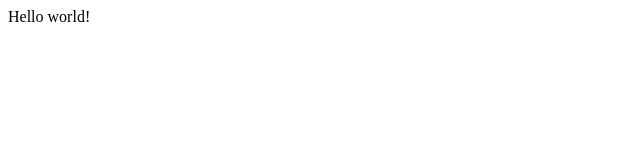
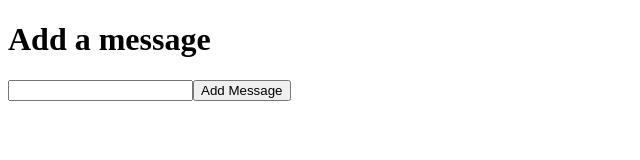
Before and after one commit to developer-junaid/Gatsby-FaunaDB-Tutorial, a Gatsby site: page / in a window 1280 px wide. Shown: the whole page, without its empty margins (0-640 px from the left). Built offline with nearby package versions, Linux system fonts and the light colour scheme; Gatsby itself is replaced by a stand-in of ours.

Commit message:
Added Serverless Function and Database logic

```diff
--- a/package.json
+++ b/package.json
@@ -4,6 +4,7 @@
   "description": "A simplified bare-bones starter for Gatsby",
   "version": "0.1.0",
   "license": "0BSD",
+  "proxy": "http://localhost:8888/",
   "scripts": {
     "build": "gatsby build",
     "develop": "gatsby develop",
--- a/src/pages/index.js
+++ b/src/pages/index.js
@@ -1,5 +1,60 @@
-import React from "react"
+import React, { useEffect } from "react"
+import { Formik } from "formik"
 
+// Home
 export default function Home() {
-  return <div>Hello world!</div>
+  return (
+    <div>
+      <h1>Add a message</h1>
+      <Formik
+        initialValues={{ message: "" }}
+        validate={values => {
+          const errors = {}
+          if (!values.message) {
+            errors.message = "Required"
+          }
+          return errors
+        }}
+        onSubmit={(values, { setSubmitting }) => {
+          console.log("values", values)
+          // Post Data
+          fetch(`/.netlify/functions/add_message`, {
+            method: "POST",
+            body: JSON.stringify(values),
+          })
+            .then(res => res.json())
+            .then(result => {
+              console.log("success", result)
+            })
+            .catch(err => {
+              console.log(err)
+            })
+        }}
+      >
+        {({
+          values,
+          errors,
+          touched,
+          handleChange,
+          handleBlur,
+          handleSubmit,
+          isSubmitting,
+        }) => (
+          <form onSubmit={handleSubmit}>
+            <input
+              type="text"
+              name="message"
+              onChange={handleChange}
+              onBlur={handleBlur}
+              value={values.message}
+            />
+            {errors.message && touched.message && errors.message}
+            <button type="submit" disabled={isSubmitting}>
+              Add Message
+            </button>
+          </form>
+        )}
+      </Formik>
+    </div>
+  )
 }
```
Also changed, not shown: functions/add_message/add_message.js (+24 -7 lines), README.md.
